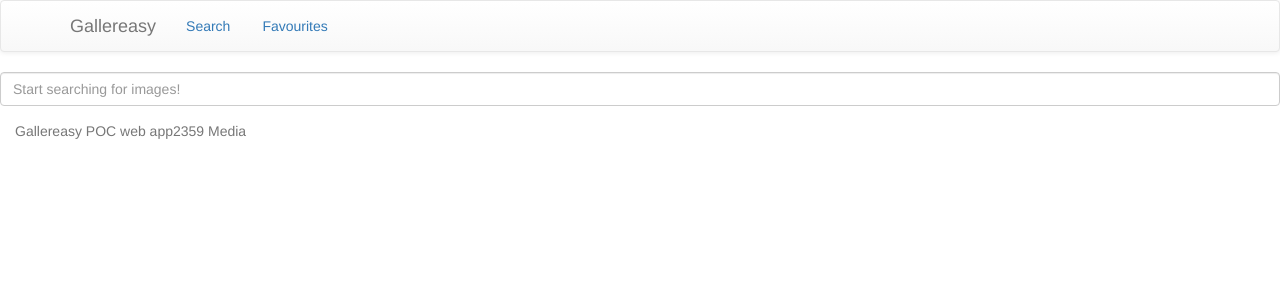
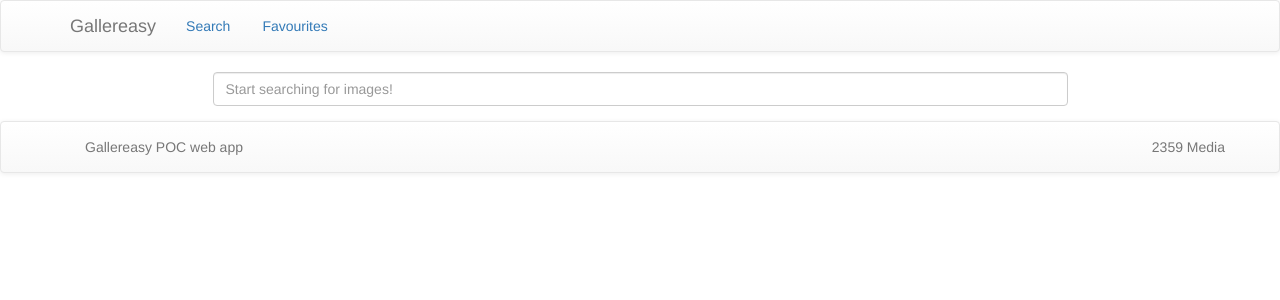
Before and after one commit to natebakescakes/2359-take-home-test, a React (Create React App) app: page / in a window 1280 px wide. Shown: the top 300 px of the page. Built offline with nearby package versions, Linux system fonts and the light colour scheme.

Commit message:
Complete nav and image grid styling

```diff
--- a/package.json
+++ b/package.json
@@ -8,6 +8,7 @@
     "react": "^16.4.0",
     "react-bootstrap": "^0.32.1",
     "react-dom": "^16.4.0",
+    "react-image": "^1.3.1",
     "react-router-dom": "^4.2.2",
     "react-scripts": "1.1.4"
   },
--- a/src/App.js
+++ b/src/App.js
@@ -70,7 +70,7 @@ class App extends React.Component {
 
     // Handles both Like and Unlike
     handleImageClick = (e) => {
-        let imageId = e.target.alt;
+        let imageId = e.target.id;
 
         e.preventDefault();
 
@@ -123,10 +123,10 @@ class App extends React.Component {
                     </div>
                 </HashRouter>
 
-                <div className="container-fluid footer">
-                    <span className="text-muted text-left">Gallereasy POC web app</span>
-                    <span className="text-muted text-right">2359 Media</span>
-                </div>
+                <Navbar>
+                    <Navbar.Text>Gallereasy POC web app</Navbar.Text>
+                    <Navbar.Text pullRight>2359 Media</Navbar.Text>
+                </Navbar>
             </div>
         );
     }
--- a/src/components/Favourites.js
+++ b/src/components/Favourites.js
@@ -1,10 +1,16 @@
 import React from 'react';
+
+import {
+    Grid,
+} from 'react-bootstrap';
 
 import ImageGrid from './ImageGrid';
 
 const Favourites = (props) => {
     return (
-        <ImageGrid handleImageClick={props.handleImageClick} imageResults={props.favouriteImages}/>
+        <Grid>
+            <ImageGrid handleImageClick={props.handleImageClick} imageResults={props.favouriteImages}/>
+        </Grid>
     );
 }
 
--- a/src/components/ImageGrid.js
+++ b/src/components/ImageGrid.js
@@ -4,30 +4,42 @@ import {
     Grid,
     Row,
     Col,
+    ProgressBar,
     Thumbnail,
 } from 'react-bootstrap';
 
-const ImageBox = (props) => {
+import Img from 'react-image';
+
+class ImageBox extends React.Component {
+    render() {
         return (
             <Col sm={6} md={4} lg={3}>
-            <Thumbnail
+                <Thumbnail>
+                    <Img
+                        style={{
+                            'object-fit': 'cover',
+                            width: "100%",
+                            height: "200px",
+                        }}
                         className="img"
-                id={props.id}
-                alt={props.id}
-                src={props.images.fixed_height_still.url}
-                onClick={props.handleImageClick}
+                        id={this.props.id}
+                        alt={this.props.title}
+                        src={this.props.images.fixed_height_still.url}
+                        onClick={this.props.handleImageClick}
+                        loader={<ProgressBar now={60} active/>}
+                        thumbnail="true"
                     />
+                </Thumbnail>
             </Col>
         );
+    }
 }
 
 const ImageGrid = (props) => {
     return (
-        <Grid>
         <Row>
             {props.imageResults.map(image => <ImageBox handleImageClick={props.handleImageClick} key={image.id} {...image} />)}
         </Row>
-        </Grid>
     );
 }
 
--- a/src/components/Search.js
+++ b/src/components/Search.js
@@ -3,6 +3,7 @@ import React from 'react';
 import {
     FormGroup,
     FormControl,
+    Grid,
 } from 'react-bootstrap';
 
 import ImageGrid from "./ImageGrid";
@@ -11,9 +12,14 @@ class Search extends React.Component {
     render() {
         return (
             <div>
+                <Grid>
                     <FormGroup>
                         <form>
                             <FormControl
+                                style={{
+                                    width: "75%",
+                                    margin: "auto",
+                                }}
                                 type="text"
                                 onChange={this.props.handleTextChange}
                                 value={this.props.query}
@@ -33,12 +39,17 @@ class Search extends React.Component {
                     {this.props.imageResults.length > 0 &&
                         <FormGroup>
                             <FormControl
+                                style={{
+                                    width: "50%",
+                                    margin: "auto",
+                                }}
                                 type="submit"
                                 onClick={this.props.handleFetchMore}
                                 value="Fetch More"
                             />
                         </FormGroup>
                     }
+                </Grid>
             </div>
         );
     }
```
Also changed, not shown: 1 other file (tests, documents, lock files or other folders). Lines whose indentation alone changed are shown as unchanged.
